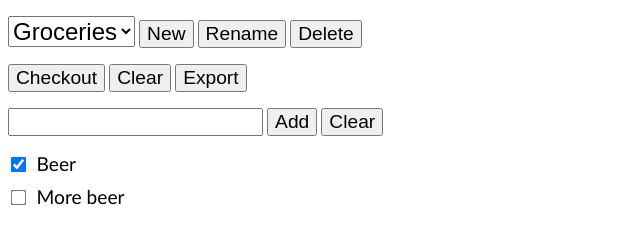
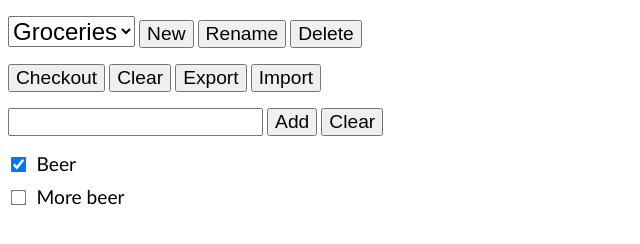
Before and after one commit to jnwatts/GroceryList, a website: page index.html in a window 1280 px wide. Shown: the whole page, without its empty margins (0-640 px from the left). Drawn offline with Linux system fonts and the light colour scheme.

Commit message:
index: Import button

```diff
--- a/index.html
+++ b/index.html
@@ -69,6 +69,7 @@
     <button id="lists-checkout">Checkout</button>
     <button id="lists-clear">Clear</button>
     <button id="lists-export">Export</button>
+    <button id="lists-import">Import</button>
 </p>
 
 <p id="p-input">
```
